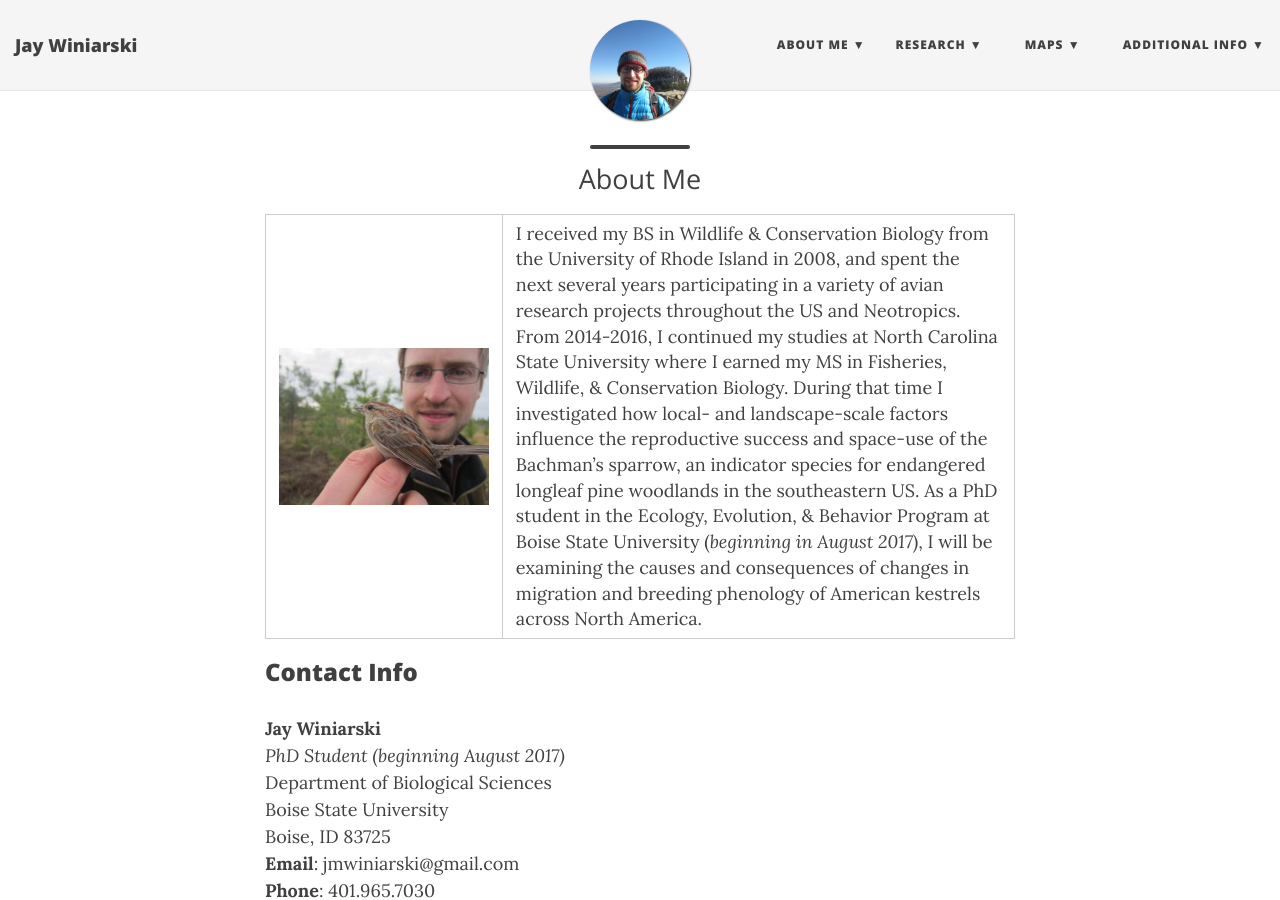
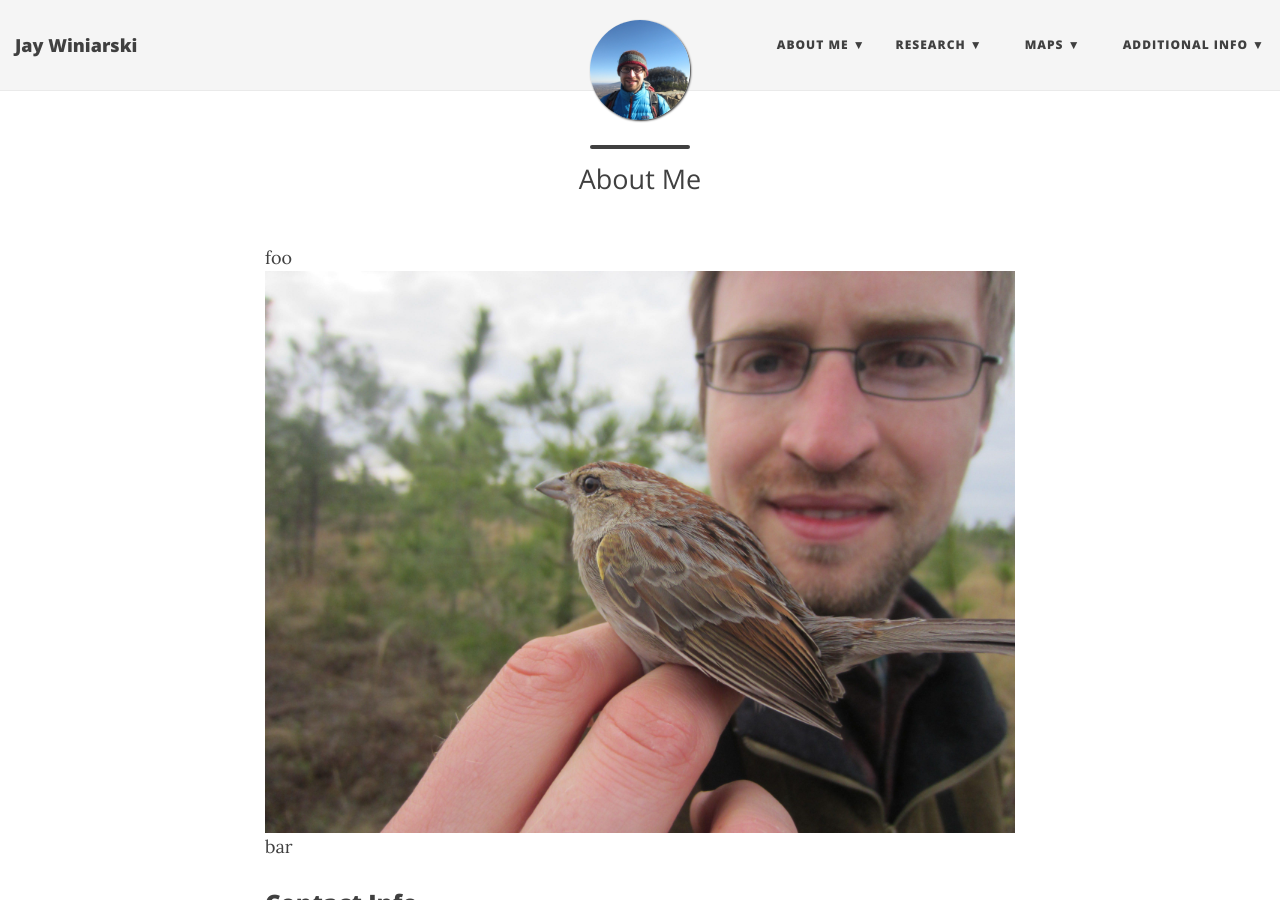
Before and after one commit to jaymwin/jaymwin.github.io, a Jekyll site: the page built from aboutme.md, in a window 1280 px wide and 900 px high. Built offline with Jekyll 4.4.1, drawn with Linux system fonts in a browser that asks for light colours; nearby versions of some CDN libraries.

Commit message:
Update aboutme.md

```diff
--- a/aboutme.md
+++ b/aboutme.md
@@ -4,7 +4,7 @@ title: ""
 subtitle: "About Me"
 ---
 
-| ![](/img/jay_photo_2.jpg) | I received my BS in Wildlife & Conservation Biology from the University of Rhode Island in 2008, and spent the next several years participating in a variety of avian research projects throughout the US and Neotropics. From 2014-2016, I continued my studies at North Carolina State University where I earned my MS in Fisheries, Wildlife, & Conservation Biology. During that time I investigated how local- and landscape-scale factors influence the reproductive success and space-use of the Bachman’s sparrow, an indicator species for endangered longleaf pine woodlands in the southeastern US. As a PhD student in the Ecology, Evolution, & Behavior Program at Boise State University (*beginning in August 2017*), I will be examining the causes and consequences of changes in migration and breeding phenology of American kestrels across North America. |
+foo ![](/img/jay_photo_2.jpg) bar
 
 ### Contact Info
 
```
